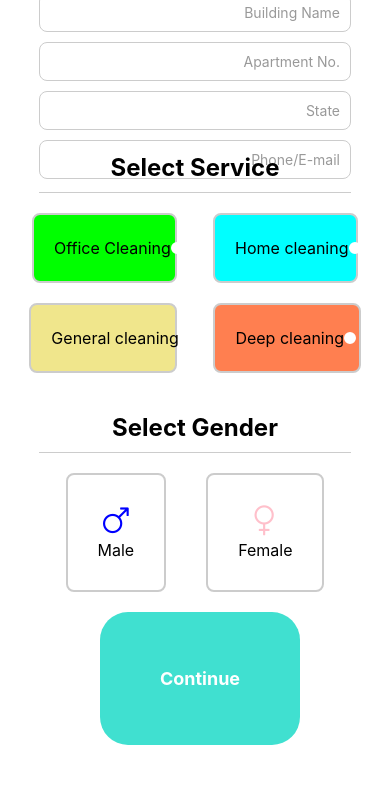
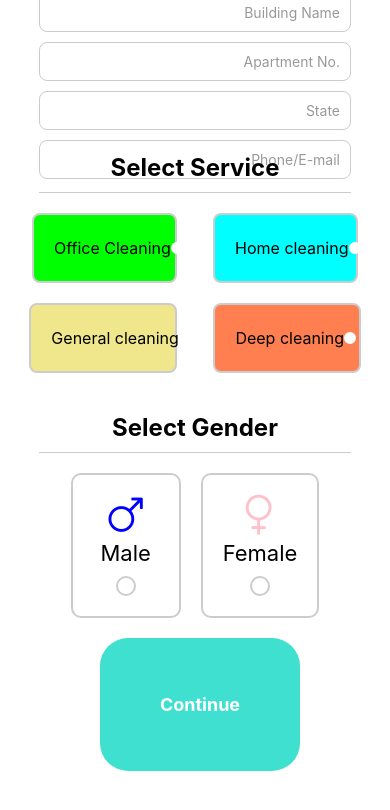
Before and after one commit to Juhaied/react-native-mbl, a React Native app in the folder my-app/: screen / in a window 390 px wide. Shown: the top 810 px of the page. Built offline with nearby package versions, Linux system fonts and the light colour scheme.

Commit message:
1st Page Completly Done

```diff
--- a/my-app/components/Select.js
+++ b/my-app/components/Select.js
@@ -2,12 +2,16 @@ import React, { useState } from 'react';
 import { View, Text, StyleSheet, TouchableOpacity } from 'react-native';
 import Icon from 'react-native-vector-icons/FontAwesome';
 
+export default function Select() {
+  const genders = [
+    { id: 'male', label: 'Male', icon: 'mars', color: 'blue' },
+    { id: 'female', label: 'Female', icon: 'venus', color: 'pink' },
+  ];
 
-export default function Select(){
   const [selectedGender, setSelectedGender] = useState(null);
 
-    const handleGenderSelect = (gender) => {
-        setSelectedGender(gender);
+  const handleGenderSelect = (genderId) => {
+    setSelectedGender(genderId);
   };
 
   return (
@@ -16,31 +20,29 @@ export default function Select(){
       <View style={styles.line} />
 
       <View style={styles.genderContainer}>
+        {genders.map((gender, index) => (
           <TouchableOpacity
+            key={gender.id}
             style={[
               styles.genderBox,
-                selectedGender === 'male' && styles.selectedGender,
+              selectedGender === gender.id && styles.selectedGender,
+              index !== 0 && { marginLeft: 20 }, // Add a left margin to create a gap
             ]}
-              onPress={() => handleGenderSelect('male')}
+            onPress={() => handleGenderSelect(gender.id)}
           >
-              <Icon name="mars" size={30} color="blue" />
-              <Text style={styles.genderText}>Male</Text>
+            <Icon name={gender.icon} size={40} color={gender.color} />
+            <Text style={styles.genderText}>{gender.label}</Text>
+            <View style={styles.radioButton}>
+              {selectedGender === gender.id && (
+                <View style={styles.radioButtonInner} />
+              )}
+            </View>
           </TouchableOpacity>
-            <View style={styles.gap} />
-            <TouchableOpacity
-              style={[
-              styles.genderBox,
-              selectedGender === 'female' && styles.selectedGender,
-          ]}
-          onPress={() => handleGenderSelect('female')}
-        >
-          <Icon name="venus" size={30} color="pink" />
-          <Text style={styles.genderText}>Female</Text>
-        </TouchableOpacity>
+        ))}
       </View>
     </View>
   );
-};
+}
 
 const styles = StyleSheet.create({
   container: {
@@ -67,18 +69,30 @@ const styles = StyleSheet.create({
     alignItems: 'center',
     borderWidth: 2,
     borderColor: '#ccc',
-      borderRadius: 8,
-      padding: 30,
+    borderRadius: 10, // Increase the border radius for larger boxes
+    padding: 20,
+    minWidth: 110, // Minimum width for each box
+    flexDirection: 'column', // Stack content vertically
+  },
+  radioButton: {
+    width: 20,
+    height: 20,
+    borderRadius: 10,
+    borderWidth: 2,
+    borderColor: '#ccc',
+    marginTop: 10,
+    alignItems: 'center',
+    justifyContent: 'center',
+  },
+  radioButtonInner: {
+    width: 10,
+    height: 10,
+    borderRadius: 5,
+    backgroundColor: '#40e0d0',
+  },
 
-    },
-    gap: {
-      width: 40, // Adjust the width to control the size of the gap
-    },
-    selectedGender: {
-      borderColor: 'green', // Any styling for selected options
-    },
   genderText: {
-      fontSize: 16,
+    fontSize: 22,
     marginTop: 5,
   },
 });
```
Lines whose indentation alone changed are shown as unchanged.
